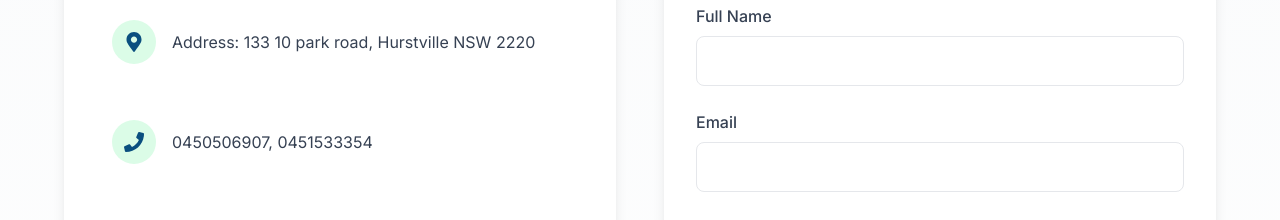
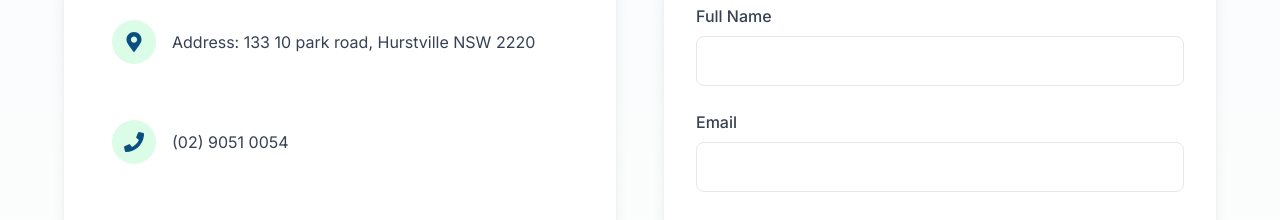
Before and after one commit to manutdmohit/securepal, a Next.js app: page /contact in a window 1280 px wide. Shown: the part 880-1100 px from the top of the page. Built offline with nearby package versions, Linux system fonts and the light colour scheme.

Commit message:
Update contact number for contact page

```diff
--- a/app/contact/page.tsx
+++ b/app/contact/page.tsx
@@ -10,6 +10,7 @@ import {
   FaPaperPlane,
 } from 'react-icons/fa';
 import { toast } from 'sonner';
+import { contactNumber } from '@/constants/phone';
 
 interface FormData {
   fullName: string;
@@ -143,7 +144,7 @@ const ContactPage = () => {
                   <div className="bg-green-100 p-3 rounded-full">
                     <FaPhone className="text-primary text-xl" />
                   </div>
-                  <p className="text-gray-700">0450506907, 0451533354</p>
+                  <p className="text-gray-700">{contactNumber}</p>
                 </motion.div>
                 <motion.div
                   className="flex items-center gap-4 p-4 rounded-lg hover:bg-gray-50 transition-colors duration-300"
```
